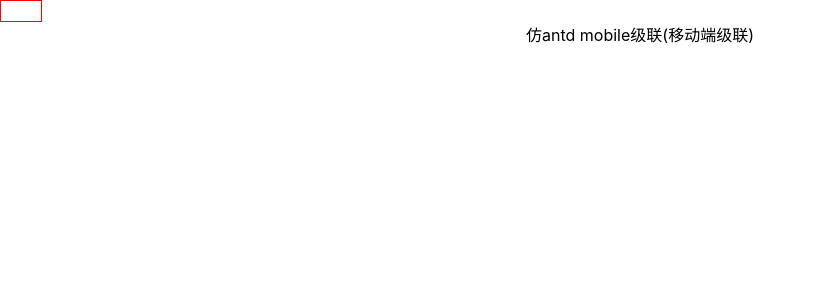
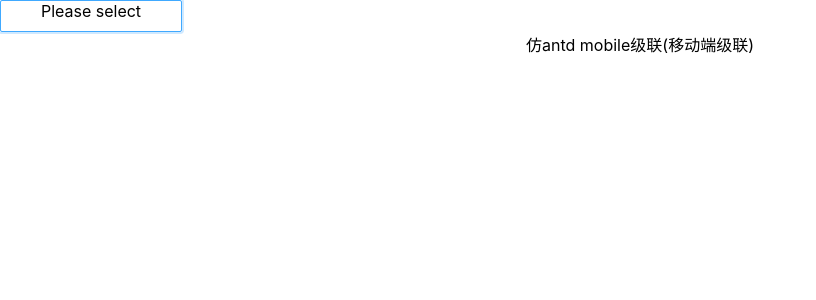
Before and after one commit to liyouxina/outsourced, a React (Vite) app in the folder my-app/: page / in a window 1280 px wide. Shown: the top 300 px of the page, without its empty margins (0-816 px from the left). Built offline with nearby package versions, Linux system fonts and the light colour scheme.

Commit message:
finish logic part

```diff
--- a/my-app/src/App.tsx
+++ b/my-app/src/App.tsx
@@ -9,15 +9,15 @@ interface Option {
   choosen: boolean;
 }
 function App() {
-  let options:Option[] = [{
-    name: "zhejiangasdasdasd",
+  let options = [{
+    name: "zhejiang",
     value: "zhejiang",
     children: [{
       name: "shaoxing",
       value: "shaoxing",
       children: [{
-        name: "zhejiang",
-        value: "zhejiang",
+        name: "1",
+        value: "2",
         children: [],
         choosen: false
       }],
@@ -33,17 +33,11 @@ function App() {
       }],
       choosen: false
     }],
-    choosen: true
+    choosen: false
   },
   {
     name: "jiangsu",
     value: "jiangsu",
-    children: [],
-    choosen: false
-  },
-  {
-    name: "beijing",
-    value: "beijing",
     children: [],
     choosen: false
   }];
--- a/my-app/src/component/cascader/index.css
+++ b/my-app/src/component/cascader/index.css
@@ -1,20 +1,40 @@
-.bb {
-    border: 1px solid red;
-    height: 20px;
-    width: 40px;
+.input-div {
+    box-sizing: border-box;
+    border: 1px solid #d9d9d9;
+    height: 32px;
+    width: 182px;
+    border-radius: 2px;
+    transition: all .3s cubic-bezier(.645,.045,.355,1);
+    cursor : pointer;
 }
 
-.innerContainer {
+.input-div:hover {
+    border: 1px solid #40a9ff;
+    box-shadow: 0 0 0 2px rgba(24, 144, 255, .2);
+}
+
+.inner-container {
     border: 1px solid blue;
     height: 100px;
     overflow-y: scroll;
     display: inline-block;
     float: left;
-    padding: 5px;
 }
 
 .option {
     text-align: left;
+    border: 1px solid black;
+    cursor : pointer;
+    padding: 5px;
+    transition: all .3s cubic-bezier(.645,.045,.355,1);
+}
+
+.option:hover {
+    background-color: #40a9ff;
+}
+
+.option-chosen {
+    background-color: rgb(230, 247, 255);
 }
 
 ::-webkit-scrollbar {
--- a/my-app/src/component/cascader/index.tsx
+++ b/my-app/src/component/cascader/index.tsx
@@ -1,5 +1,6 @@
 import "./index.css";
-import { useState } from 'react';
+import { useState, useRef, useEffect } from 'react';
+import React from 'react';
 interface Option {
   name: string;
   value: string;
@@ -7,42 +8,87 @@ interface Option {
   choosen: boolean;
 }
 
+interface Message {
+
+}
+
 export default function Cascader(props: any) {
   const [show, setShow] = useState(false);
-  const [options, setOptions] = useState<Option[]>([]);
-  //setOptions(props.options);
-  const showCascader = () => {
+  const [message, setMessage] = useState<string>();
+  const [options, setOptions] = useState<Option[]>(((props) => {return props.options;})(props));
+  const domRef = useRef<HTMLDivElement>(null);
+  const showCascader = (options: Option[]) => {
     if (!show) {
       return [];
     }
     let result: Option[][] = [];
-
-    let layer = props.options;
+    let layer = options;
     do {
       result.push(layer);
       let nextLayer: Option[] = [];
       for (let option of layer) {
-        if (option.choosen) {
-          nextLayer.push(...option.children);
+        if (option.choosen && option.children.length != 0) {
+            nextLayer.push(...option.children)
         }
       }
       layer = nextLayer;
-    } while (layer.length != 0)
-    console.log(result);
+    } while(layer.length != 0);
     return result;
   }
-  let doms = showCascader();
-
+  useEffect(() => {
+    const handleClickOutSide = (e: MouseEvent) => {
+      // 判断用户点击的对象是否在DOM节点内部
+      if (domRef.current?.contains(e.target as Node)) {
+        return;
+      }
+      setShow(false);
+    };
+    document.addEventListener("mousedown", handleClickOutSide);
+    return () => {
+      document.removeEventListener("mousedown", handleClickOutSide);
+    };
+  }, []);
   return (
-    <div>
-      <div className="bb" onClick={() => { setShow(true) }}></div>
-      {show && doms.map(options => (
-        <div key={options.toString()} className="innerContainer">
-          {options.map(option => (
-            <div key={option.name} className="option" onClick={(e) => {
-              console.log(option.name + "choose");
+    <div ref={domRef}>
+      <div className={"input-div " + (message == null ? "no-value" : "has-value")} onClick={() => { setShow(true) }}>{message == null ? "Please select" : message}</div>
+      {show && showCascader(options).map((optionsArray,index) => (
+        <div key={index} className="inner-container">
+          {optionsArray.map((option,index) => (
+            <div key={option.name+index} className={"option " + (option.choosen ? "option-chosen" : "")} onClick={(e) => {
+              for (let oneOption of optionsArray) {
+                oneOption.choosen = false;
+              }
+              for (let oneOption of option.children) {
+                oneOption.choosen = false;
+              }
               option.choosen = true;
-              console.log(option.choosen)
+              if (option.children.length == 0) {
+                setShow(false);
+              }
+              let newMessage = "";
+              let chosen = null;
+              for (let oneOption of options) {
+                if (oneOption.choosen) {
+                  chosen = oneOption;
+                  break;
+                }
+              }
+              while(chosen != null) {
+                newMessage = newMessage + chosen.name;
+                let match = false;
+                for (let oneOption of chosen.children) {
+                  if (oneOption.choosen) {
+                    chosen = oneOption;
+                    newMessage = newMessage + "/";
+                    match = true;
+                    break;
+                  }
+                }
+                if (!match) {
+                  break;
+                }
+              }
+              setMessage(newMessage);
             }}>
               {option.name}
             </div>
--- a/my-app/src/component/mcascader/index.tsx
+++ b/my-app/src/component/mcascader/index.tsx
@@ -1,4 +1,5 @@
 export default function MCascader() {
+  console.log("render");
   return (
     <div>仿antd mobile级联(移动端级联) </div>
   )
```
